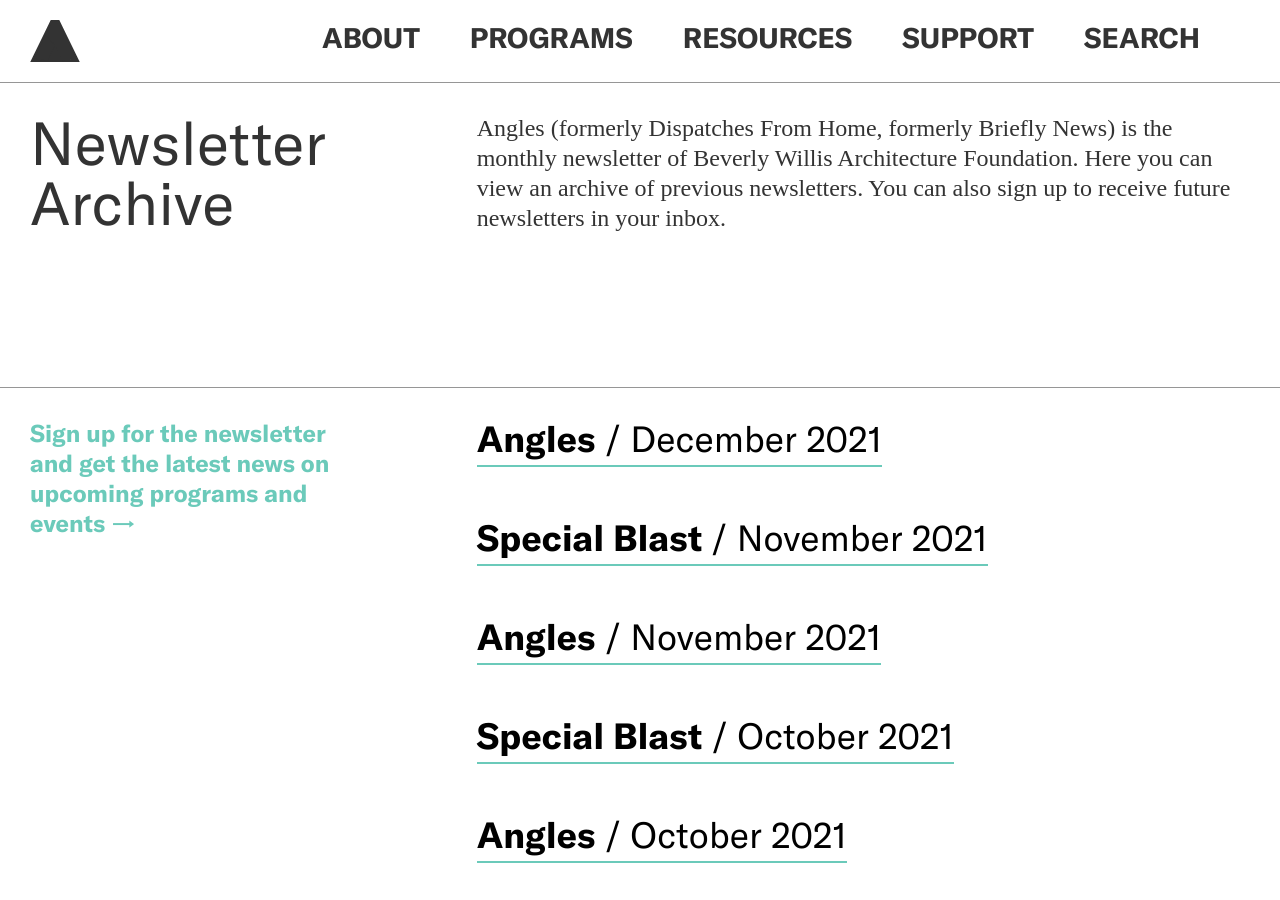
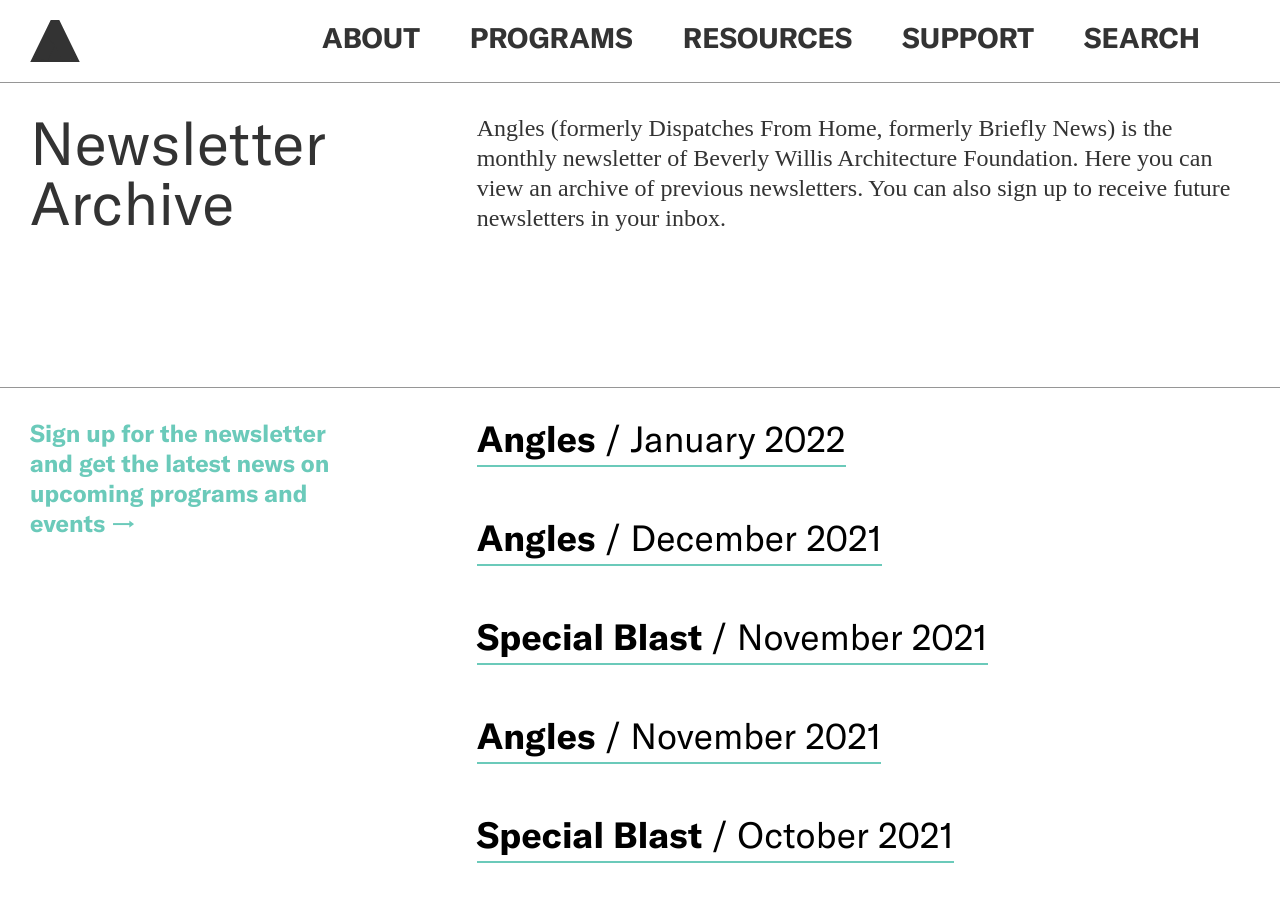
Before and after one commit to jengalas/bwaf-bbw, a Jekyll site: the page built from _resources/newsletter-archive.md, in a window 1280 px wide and 900 px high. Built offline with Jekyll 4.4.1, drawn with Linux system fonts in a browser that asks for light colours; nearby versions of some CDN libraries; some web fonts are replaced.

Commit message:
Update from Forestry.io Virginia Eskridge updated _resources/newsletter-archive.md

```diff
--- a/_resources/newsletter-archive.md
+++ b/_resources/newsletter-archive.md
@@ -10,6 +10,9 @@
 sign-up-text: Sign up for the newsletter and get the latest news on upcoming programs
   and events
 newsletters:
+- title: Angles
+  month_year: January 2022
+  link: https://mailchi.mp/bwaf/b5rrdu42wi-2995184?e=[UNIQID]
 - title: Angles
   month_year: 'December 2021 '
   link: https://mailchi.mp/bwaf/b5rrdu42wi-2995174
```
